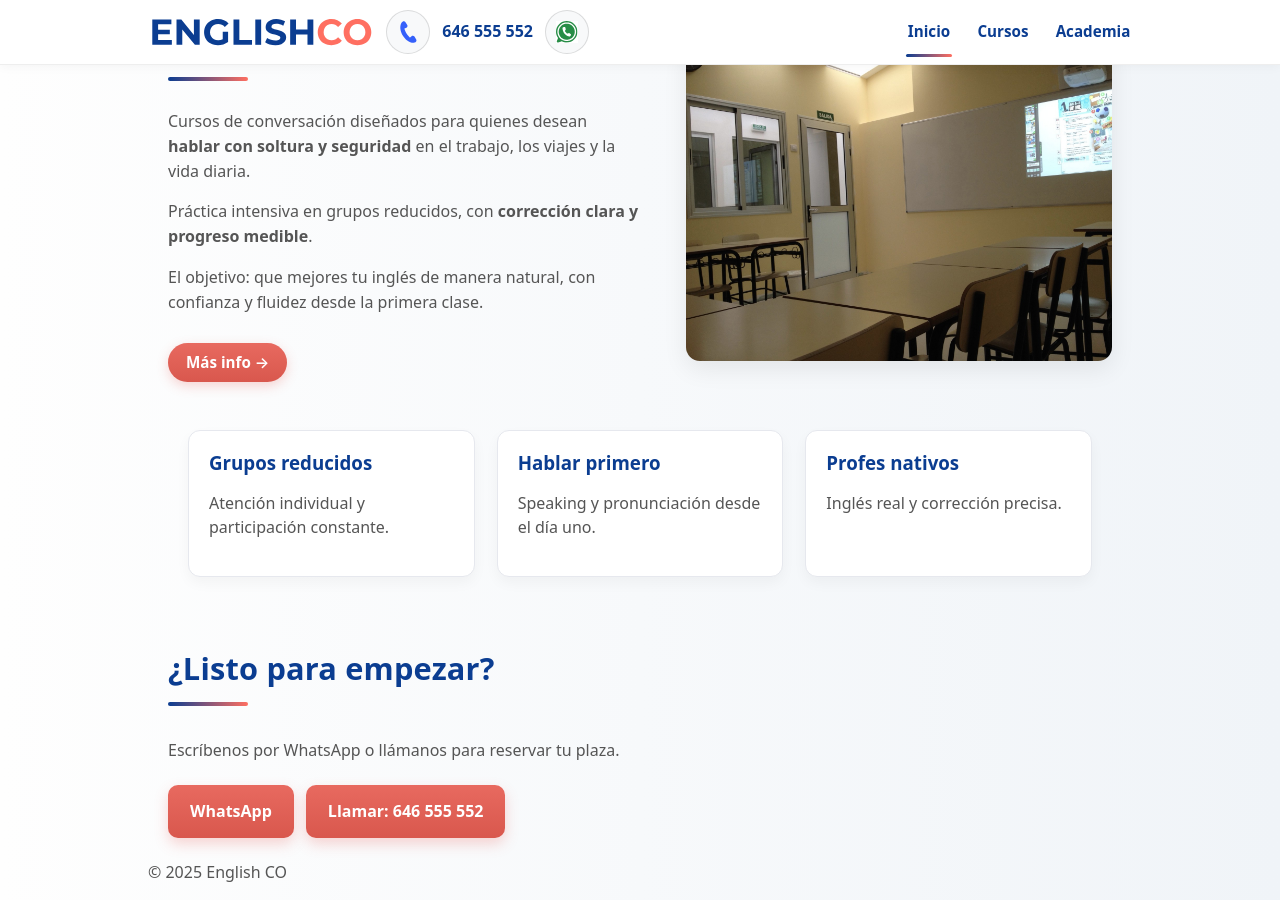
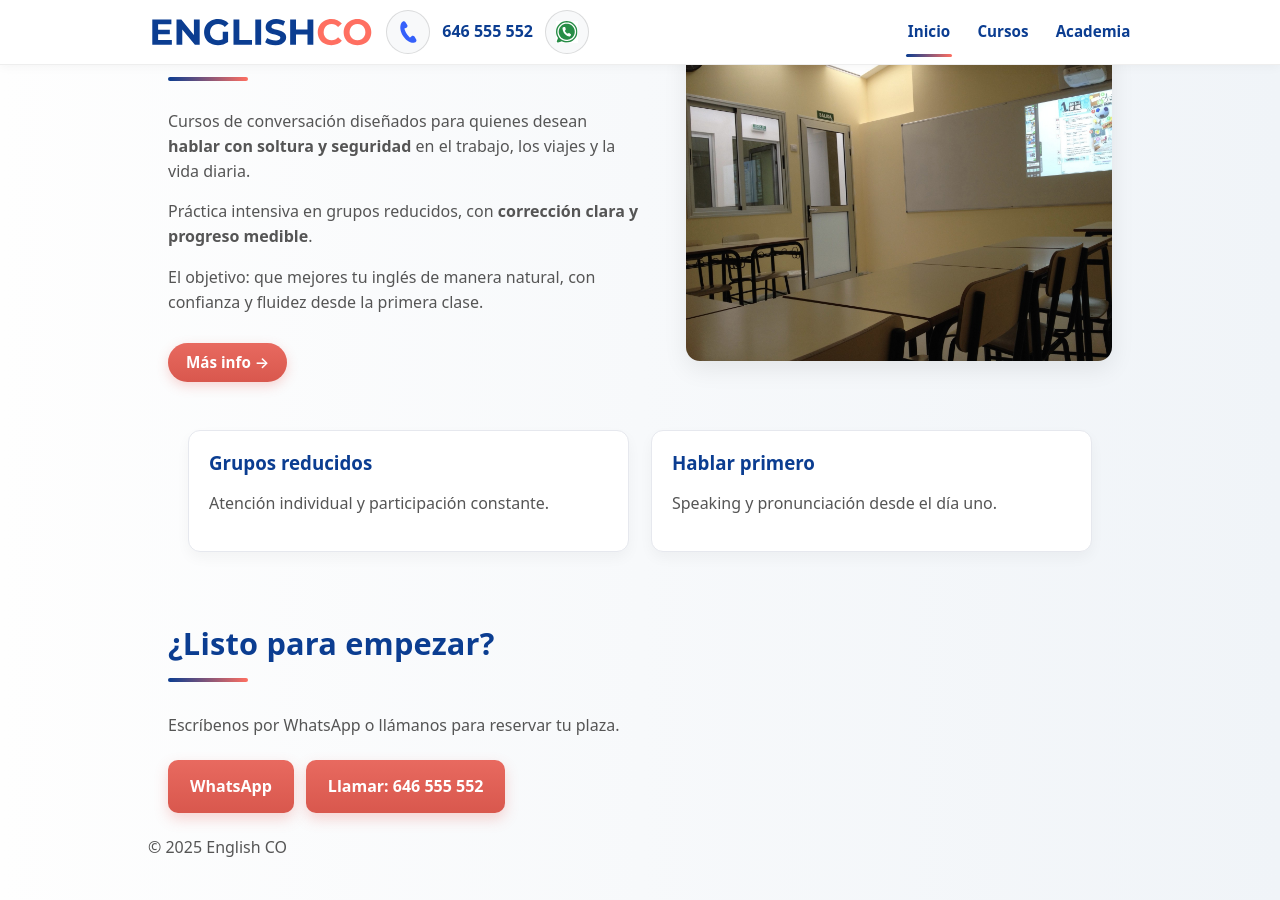
Before and after one commit to dixonbruce/englishco, a Jekyll site: the page built from index.html, in a window 1280 px wide and 900 px high, scrolled down 1738 px. Built offline with Jekyll 4.4.1, drawn with Linux system fonts in a browser that asks for light colours.

Commit message:
Update index.html

```diff
--- a/index.html
+++ b/index.html
@@ -115,10 +115,6 @@ section: "home"
         <h3>Hablar primero</h3>
         <p>Speaking y pronunciación desde el día uno.</p>
       </div>
-      <div class="features__item">
-        <h3>Profes nativos</h3>
-        <p>Inglés real y corrección precisa.</p>
-      </div>
     </section>
 
     <!-- CTA -->
```
